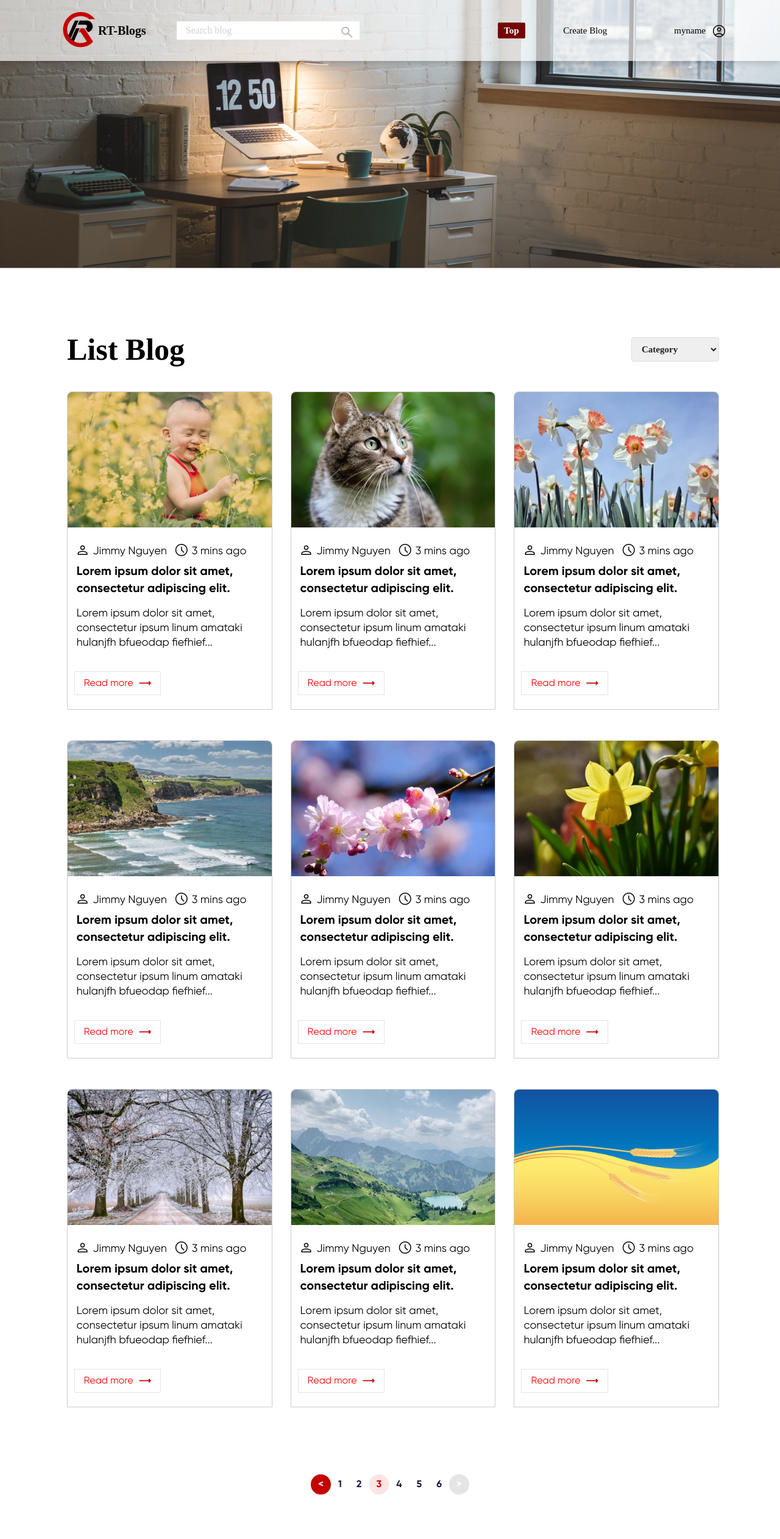
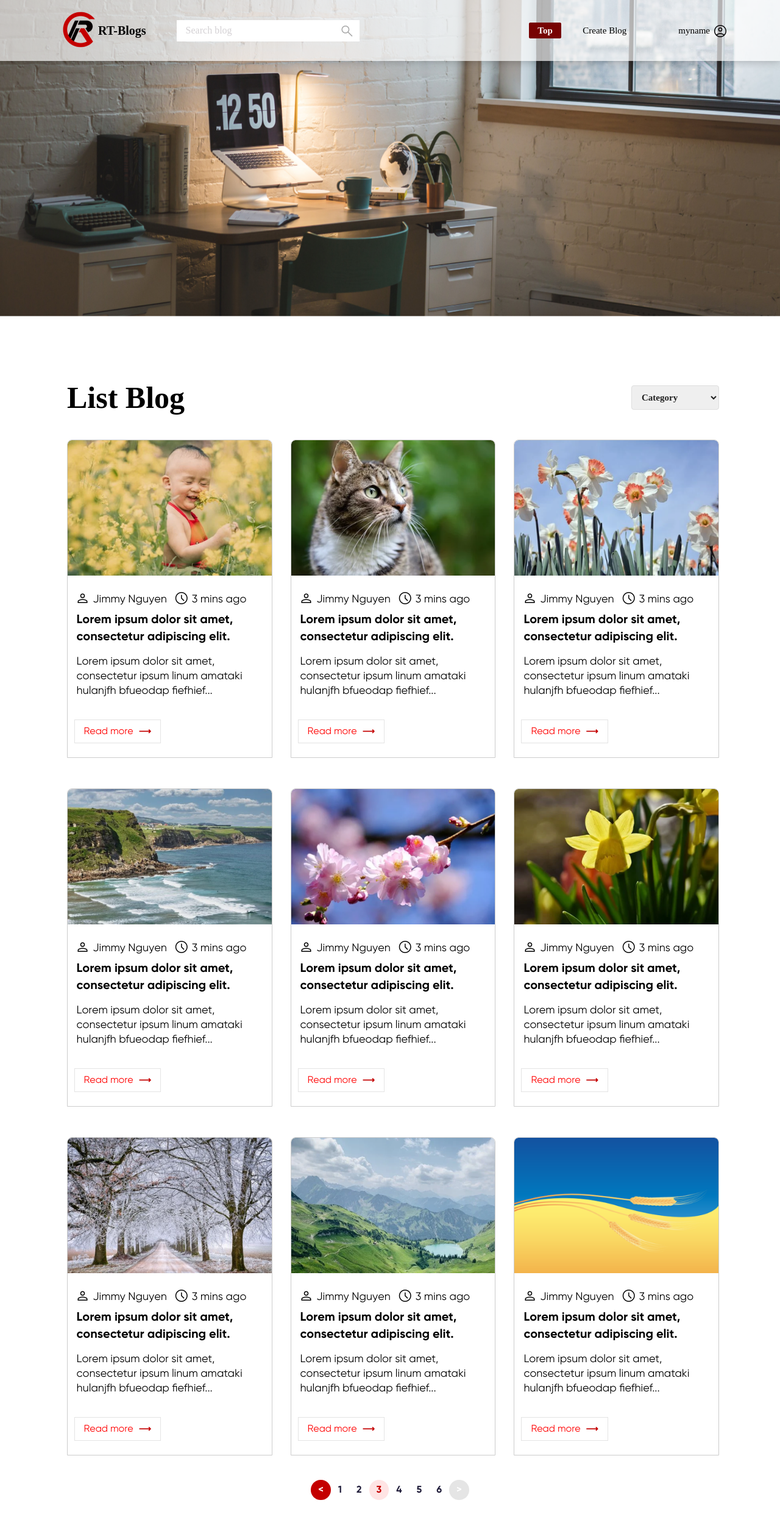
Before and after one commit to hieult-regittechnology/Html-Css, a plain HTML site: page index.html in a window 1280 px wide. Shown: the top 2524 px of the page at 61% size. Drawn offline with nearby package versions, Linux system fonts and the light colour scheme; a web font is replaced by a local one.

Commit message:
third commit

```diff
--- a/css/style.css
+++ b/css/style.css
@@ -102,7 +102,7 @@ header {
 
 .header-menu .header-menu-item {
   cursor: pointer;
-  padding: 30px;
+  padding: 25px 25px 25px 10px;
   transition-duration: 0.3s;
   color: black;
   text-align: center;
@@ -148,7 +148,7 @@ header {
 
 .dropdown .material-symbols-outlined {
   font-weight: bold;
-  margin: 5px -12px 0 0;
+  margin: 5px -14px 0 0;
 }
 
 .dropdown:hover .dropdown-content {
@@ -162,7 +162,7 @@ header {
 .top-border {
   margin: 0 0 0 -50px;
   border: 2px solid #770303;
-  padding: 3px 8.5px;
+  padding: 3px 12.5px;
   border-radius: 3px;
   background-color: #770303;
   color: white;
@@ -171,11 +171,12 @@ header {
 
 .slider img {
   width: 100%;
+  height: 519.42px;
 }
 
 .search {
   width: 300px;
-  height: 30px;
+  height: 35px;
 }
 
 .search-span {
@@ -236,7 +237,7 @@ header {
   margin: -40px 10px 60px 20px;
   border: 1px solid #cccccc;
   border-radius: 8px 8px 0px 0px;
-  width: 500px;
+  width: 100%;
   height: 520px;
   overflow-wrap: break-word;
   overflow: hidden;
@@ -323,7 +324,7 @@ header {
   display: flex;
   align-items: center;
   justify-content: center;
-  margin: 50px 0 -50px 0;
+  margin: -50px 0 -50px 0;
 }
 
 .pagination a {
@@ -505,6 +506,10 @@ footer .content {
     font-size: 18px;
   }
 
+  .post-detail .text-icon {
+    font-size: 15px;
+  }
+
   /*-----------------Footer---------------------------------*/
   footer .content {
     font-size: 12px;
--- a/js/index.js
+++ b/js/index.js
@@ -28,6 +28,6 @@ window.onscroll = function() {
         document.getElementById("header").style.top = "0";
     } else {
         document.getElementById("header").style.top = "-80px";
-    Name}
+    }
     prevScrollpos = currentScrollPos;
 }
```
